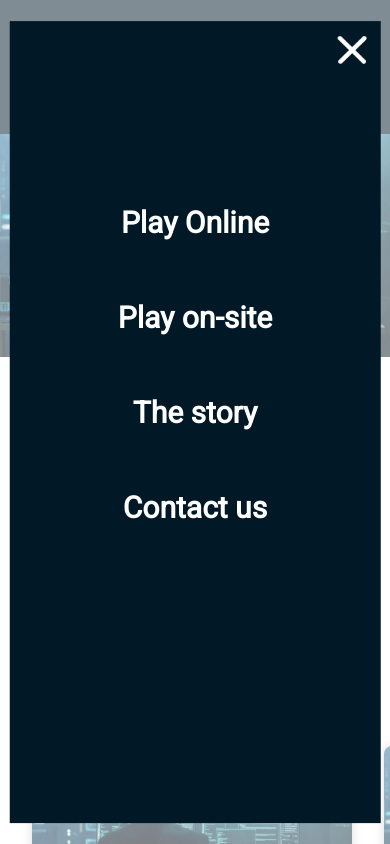
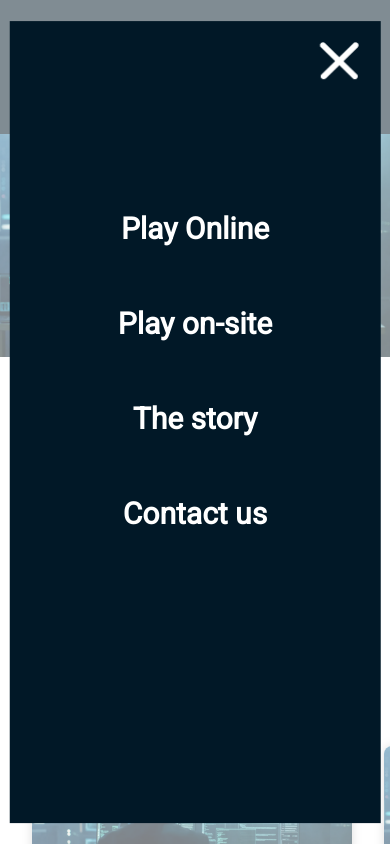
Before and after one commit to MadeleineDahlqvist/A2-inlmning-2.Startsida-ESC-Hacker-Escape-Rooms, a plain HTML site: page index.html in a window 390 px wide. Both pictures are taken after a click on the element 353 px from the left and 67 px from the top of the page. Shown: the top 844 px of the page. Drawn offline with Linux system fonts and the light colour scheme.

Commit message:
Add CSS for a bigger X-button

```diff
--- a/main.css
+++ b/main.css
@@ -189,15 +189,15 @@ body {
     display: none;
   }
   .header__closeBtn {
-    height: 1.5em;
-    width: 1.5em;
+    height: 2em;
+    width: 2em;
+    margin-bottom: 3.5em;
   }
   .header__closeBtnWrapper {
     display: flex;
     justify-content: end;
-    padding-right: 0.7em;
-    padding-top: 0.7em;
-    margin-bottom: 4em;
+    padding-right: 1.1em;
+    padding-top: 1em;
   }
   .header__navigationLinks--open {
     background-color: #011827;
```
